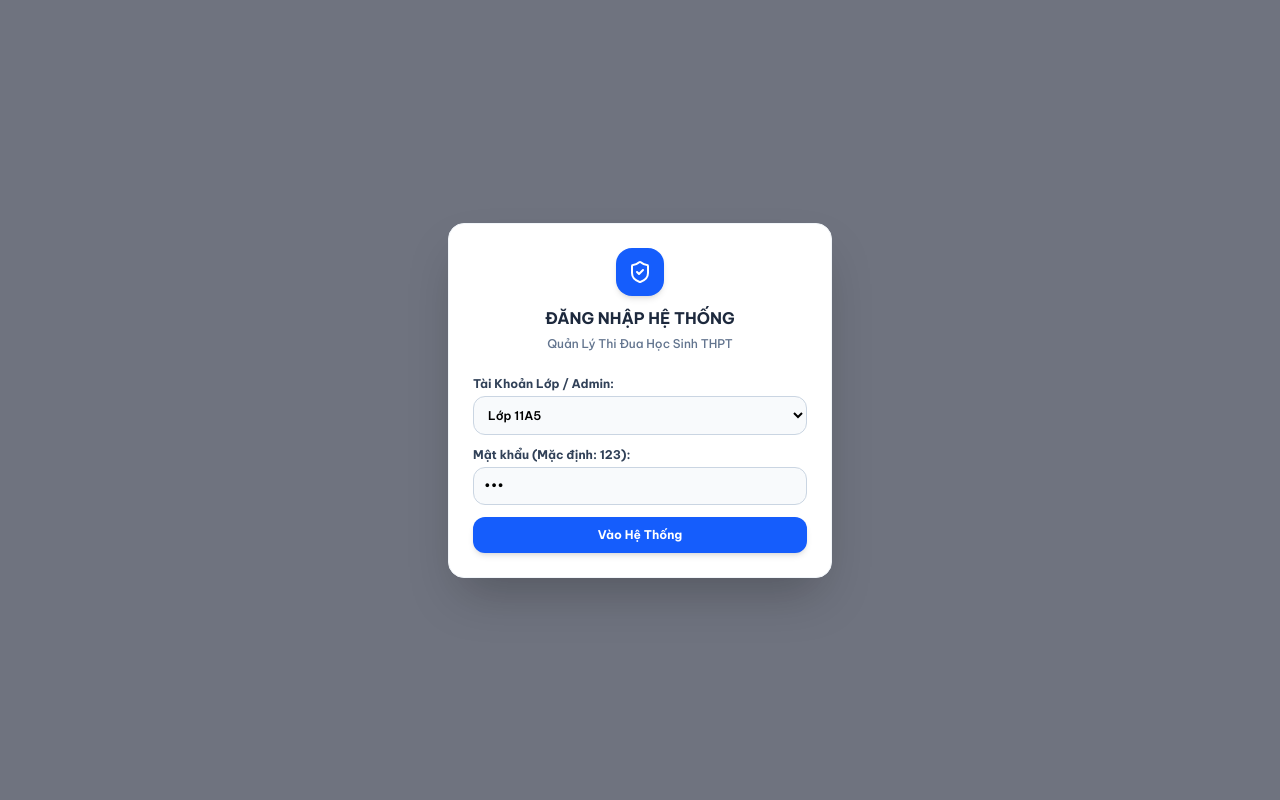
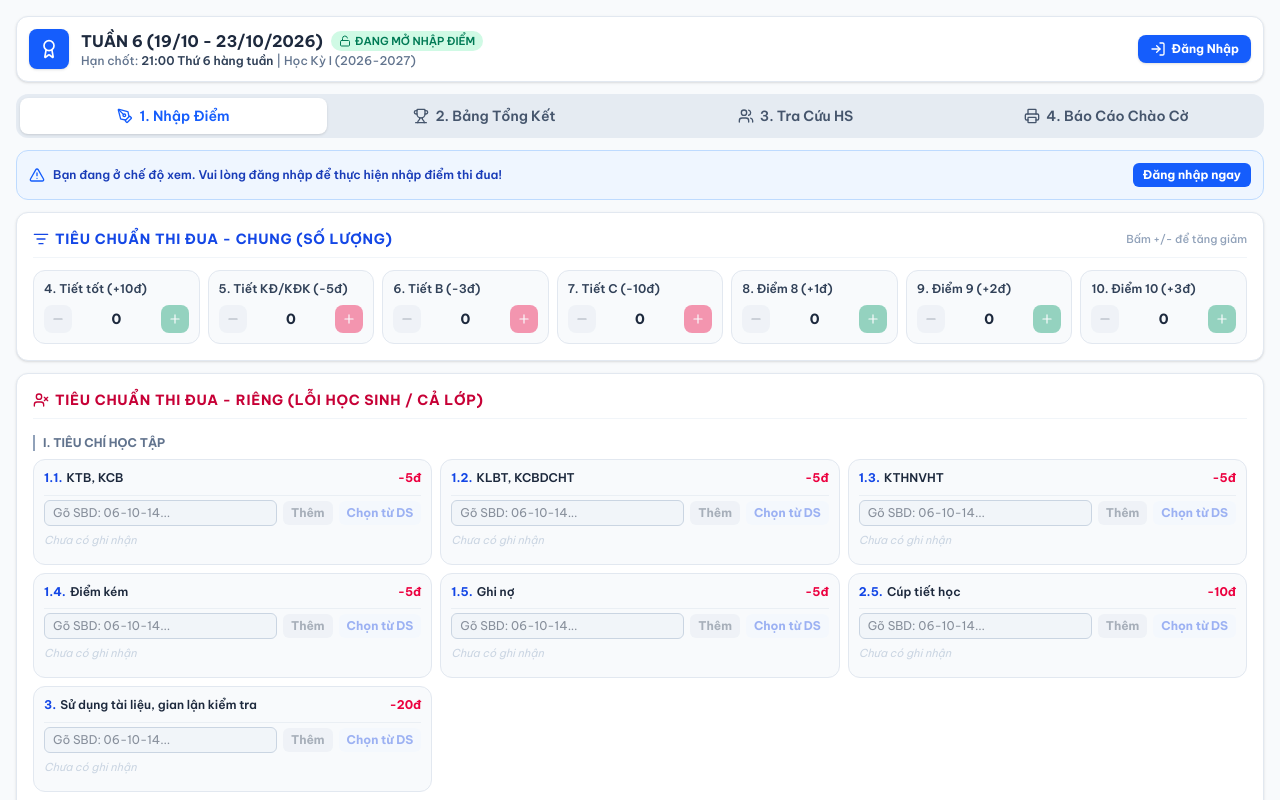
Before and after one commit to HoctoancungMrdao/TKTD-THCSTHPTRANTRUONGSINH, a React (Vite) app: page / in a window 1280 px wide. Shown: the top 800 px of the page. Built offline with nearby package versions, Linux system fonts and the light colour scheme.

Commit message:
Update App.tsx

```diff
--- a/src/App.tsx
+++ b/src/App.tsx
@@ -17,7 +17,7 @@ import {
   ListFilter,
   AlertTriangle,
   UserX,
-  CheckCircle2
+  LogIn
 } from 'lucide-react';
 
 // ==========================================
@@ -154,9 +154,18 @@ export const COMMON_CRITERIA_MAP: Record<string, { label: string; points: number
 
 export default function App() {
   // Auth state
-  const [user, setUser] = useState<UserAccount | null>(null);
+  const [user, setUser] = useState<UserAccount | null>(() => {
+    const savedSession = localStorage.getItem('thpt_thi_dua_user_session');
+    if (savedSession) {
+      try { return JSON.parse(savedSession); } catch (e) { console.error(e); }
+    }
+    return null; // Mặc định chưa đăng nhập -> Khách/Người xem
+  });
+
+  const [showLoginModal, setShowLoginModal] = useState<boolean>(false);
   const [loginSelectedAccount, setLoginSelectedAccount] = useState<string>('11A5');
-  const [loginPassword, setLoginPassword] = useState<string>('123');
+  const [loginPassword, setLoginPassword] = useState<string>('');
+  const [loginError, setLoginError] = useState<string>('');
 
   // App navigation & week
   const [activeTab, setActiveTab] = useState<'input' | 'summary' | 'students' | 'report'>('input');
@@ -214,21 +223,42 @@ export default function App() {
     return dataStore[week][cls];
   };
 
-  // Login handler
+  // Login handler với kiểm tra mật khẩu chính xác
   const handleLogin = (e: React.FormEvent) => {
     e.preventDefault();
+    setLoginError('');
+
+    let expectedPassword = '';
+    let accountObj: UserAccount | null = null;
+
     if (loginSelectedAccount === 'admin') {
-      setUser({ role: 'admin', targetClass: CLASSES[0] });
-      setTargetClass(CLASSES[0]);
+      expectedPassword = 'Admin@tts2026';
+      accountObj = { role: 'admin', targetClass: CLASSES[0] };
     } else {
-      setUser({ role: 'class', targetClass: loginSelectedAccount });
-      setTargetClass(loginSelectedAccount);
-      setStudentTabClass(loginSelectedAccount);
+      expectedPassword = `${loginSelectedAccount}@tts2026`;
+      accountObj = { role: 'class', targetClass: loginSelectedAccount };
     }
+
+    if (loginPassword.trim() !== expectedPassword) {
+      setLoginError('Mật khẩu không chính xác!');
+      return;
+    }
+
+    // Đăng nhập thành công
+    setUser(accountObj);
+    localStorage.setItem('thpt_thi_dua_user_session', JSON.stringify(accountObj));
+    if (accountObj.role === 'class') {
+      setTargetClass(accountObj.targetClass);
+      setStudentTabClass(accountObj.targetClass);
+    }
+    setShowLoginModal(false);
+    setLoginPassword('');
+    setLoginError('');
   };
 
   const handleLogout = () => {
     setUser(null);
+    localStorage.removeItem('thpt_thi_dua_user_session');
   };
 
   // Mutation Helper
@@ -256,6 +286,10 @@ export default function App() {
 
   // Tab 1: Update Common Criteria (+ / -)
   const handleUpdateCommon = (code: string, delta: number) => {
+    if (!user) {
+      setShowLoginModal(true);
+      return;
+    }
     if (isSystemLocked && user?.role !== 'admin') return;
 
     updateClassData(currentWeek, targetClass, (prev) => {
@@ -273,6 +307,10 @@ export default function App() {
 
   // Tab 1: Apply SBD string input (e.g. "06-10-14")
   const handleApplySBD = (code: string) => {
+    if (!user) {
+      setShowLoginModal(true);
+      return;
+    }
     if (isSystemLocked && user?.role !== 'admin') return;
     const rawValue = sbdInputs[code] || '';
     if (!rawValue.trim()) return;
@@ -296,6 +334,7 @@ export default function App() {
 
   // Tab 1: Remove an entry chip
   const handleRemoveIndividualEntry = (code: string, indexToRemove: number) => {
+    if (!user) return;
     if (isSystemLocked && user?.role !== 'admin') return;
 
     updateClassData(currentWeek, targetClass, (prev) => {
@@ -314,6 +353,10 @@ export default function App() {
   // Tab 1: Select student from modal picker
   const handleSelectStudentModal = (stt: string) => {
     if (!activeModalCode) return;
+    if (!user) {
+      setShowLoginModal(true);
+      return;
+    }
     if (isSystemLocked && user?.role !== 'admin') return;
 
     updateClassData(currentWeek, targetClass, (prev) => {
@@ -365,62 +408,7 @@ export default function App() {
 
   // Current active data for target class
   const activeClassData = getWeekClassData(currentWeek, targetClass);
-  const isEditingLocked = isSystemLocked && user?.role !== 'admin';
-
-  // Render Login Screen if not authenticated
-  if (!user) {
-    return (
-      <div className="min-h-screen bg-slate-900/60 backdrop-blur-sm flex items-center justify-center p-4 antialiased">
-        <form onSubmit={handleLogin} className="bg-white rounded-2xl shadow-2xl border border-slate-100 w-full max-w-sm p-6 space-y-4">
-          <div className="text-center space-y-1.5">
-            <div className="w-12 h-12 rounded-2xl bg-blue-600 text-white flex items-center justify-center font-bold text-xl mx-auto shadow-md">
-              <ShieldCheck className="w-6 h-6" />
-            </div>
-            <h2 className="text-base font-extrabold text-slate-800 pt-1">ĐĂNG NHẬP HỆ THỐNG</h2>
-            <p className="text-xs text-slate-500 font-medium">Quản Lý Thi Đua Học Sinh THPT</p>
-          </div>
-
-          <div className="space-y-3 pt-2">
-            <div>
-              <label className="block text-xs font-bold text-slate-700 mb-1">Tài Khoản Lớp / Admin:</label>
-              <select
-                value={loginSelectedAccount}
-                onChange={(e) => setLoginSelectedAccount(e.target.value)}
-                className="w-full text-xs font-semibold bg-slate-50 border border-slate-300 rounded-xl p-2.5 focus:ring-2 focus:ring-blue-500 focus:outline-none"
-              >
-                <optgroup label="Tài Khoản Quản Trị">
-                  <option value="admin">Quản Trị Viên (Admin / Đoàn Trường)</option>
-                </optgroup>
-                <optgroup label="17 Tài Khoản Lớp">
-                  {CLASSES.map((cls) => (
-                    <option key={cls} value={cls}>Lớp {cls}</option>
-                  ))}
-                </optgroup>
-              </select>
-            </div>
-
-            <div>
-              <label className="block text-xs font-bold text-slate-700 mb-1">Mật khẩu (Mặc định: 123):</label>
-              <input
-                type="password"
-                value={loginPassword}
-                onChange={(e) => setLoginPassword(e.target.value)}
-                className="w-full text-xs bg-slate-50 border border-slate-300 rounded-xl p-2.5 focus:ring-2 focus:ring-blue-500 focus:outline-none"
-                placeholder="Nhập mật khẩu..."
-              />
-            </div>
-
-            <button
-              type="submit"
-              className="w-full py-2.5 bg-blue-600 hover:bg-blue-700 text-white text-xs font-bold rounded-xl shadow-md transition-all active:scale-[0.98]"
-            >
-              Vào Hệ Thống
-            </button>
-          </div>
-        </form>
-      </div>
-    );
-  }
+  const isEditingLocked = !user || (isSystemLocked && user?.role !== 'admin');
 
   return (
     <div className="min-h-screen bg-slate-50 text-slate-800 flex flex-col antialiased">
@@ -437,7 +425,7 @@ export default function App() {
                 <span className="font-bold text-slate-800 text-sm sm:text-base">
                   TUẦN {currentWeek} (19/10 - 23/10/2026)
                 </span>
-                {isEditingLocked ? (
+                {isSystemLocked ? (
                   <span className="px-2 py-0.5 rounded-full text-[11px] font-semibold bg-rose-100 text-rose-700 flex items-center gap-1">
                     <Lock className="w-3 h-3" /> KHÓA THỨ 6 (21:00)
                   </span>
@@ -448,14 +436,14 @@ export default function App() {
                 )}
               </div>
               <p className="text-xs text-slate-500 font-medium">
-                Hạn chốt: <span class="font-semibold text-slate-700">21:00 Thứ 6 hàng tuần</span> | Học Kỳ I (2026-2027)
+                Hạn chốt: <span className="font-semibold text-slate-700">21:00 Thứ 6 hàng tuần</span> | Học Kỳ I (2026-2027)
               </p>
             </div>
           </div>
 
           <div className="flex items-center gap-2 ms-auto">
             {/* Admin Week Selector */}
-            {user.role === 'admin' && (
+            {user?.role === 'admin' && (
               <select
                 value={currentWeek}
                 onChange={(e) => setCurrentWeek(Number(e.target.value))}
@@ -467,6 +455,7 @@ export default function App() {
               </select>
             )}
 
+            {user ? (
               <div className="flex items-center gap-2 bg-slate-100 px-3 py-1.5 rounded-lg border border-slate-200">
                 <UserCheck className="w-4 h-4 text-blue-600" />
                 <span className="text-xs font-bold text-slate-700">
@@ -480,6 +469,14 @@ export default function App() {
                   <LogOut className="w-3.5 h-3.5" />
                 </button>
               </div>
+            ) : (
+              <button
+                onClick={() => setShowLoginModal(true)}
+                className="flex items-center gap-1.5 px-3 py-1.5 bg-blue-600 hover:bg-blue-700 text-white rounded-lg text-xs font-bold shadow-sm transition-all"
+              >
+                <LogIn className="w-4 h-4" /> Đăng Nhập
+              </button>
+            )}
           </div>
         </header>
 
@@ -528,8 +525,24 @@ export default function App() {
           {/* TAB 1: NHẬP ĐIỂM */}
           {activeTab === 'input' && (
             <div className="space-y-3">
+              {/* Alert nếu chưa đăng nhập */}
+              {!user && (
+                <div className="bg-blue-50 border border-blue-200 rounded-xl p-3 text-blue-800 text-xs font-semibold flex items-center justify-between">
+                  <span className="flex items-center gap-2">
+                    <AlertTriangle className="w-4 h-4 text-blue-600 shrink-0" />
+                    Bạn đang ở chế độ xem. Vui lòng đăng nhập để thực hiện nhập điểm thi đua!
+                  </span>
+                  <button
+                    onClick={() => setShowLoginModal(true)}
+                    className="px-2.5 py-1 bg-blue-600 text-white rounded-md hover:bg-blue-700 text-xs font-bold whitespace-nowrap ml-2"
+                  >
+                    Đăng nhập ngay
+                  </button>
+                </div>
+              )}
+
               {/* Warning alert if locked for regular class accounts */}
-              {isEditingLocked && (
+              {user && isSystemLocked && user.role !== 'admin' && (
                 <div className="bg-amber-50 border border-amber-300 rounded-xl p-3 text-amber-800 text-xs font-semibold flex items-center gap-2">
                   <AlertTriangle className="w-4 h-4 text-amber-600 shrink-0" />
                   <span>
@@ -539,7 +552,7 @@ export default function App() {
               )}
 
               {/* Admin target class picker */}
-              {user.role === 'admin' && (
+              {user?.role === 'admin' && (
                 <div className="bg-white p-2.5 rounded-xl border border-slate-200 flex items-center gap-2">
                   <span className="text-xs font-bold text-slate-600 whitespace-nowrap flex items-center gap-1">
                     <ShieldCheck className="w-4 h-4 text-blue-600" /> ADMIN chọn lớp chấm:
@@ -653,7 +666,10 @@ export default function App() {
                                   </button>
                                   <button
                                     disabled={isEditingLocked}
-                                    onClick={() => setActiveModalCode(item.code)}
+                                    onClick={() => {
+                                      if (!user) setShowLoginModal(true);
+                                      else setActiveModalCode(item.code);
+                                    }}
                                     className="px-2 py-1 bg-blue-50 hover:bg-blue-100 text-blue-700 text-xs font-bold rounded-md whitespace-nowrap disabled:opacity-40"
                                   >
                                     Chọn từ DS
@@ -721,7 +737,7 @@ export default function App() {
               <div className="overflow-x-auto">
                 <table className="w-full text-left border-collapse">
                   <thead>
-                    <tr class="bg-slate-50 text-slate-500 uppercase text-[11px] font-bold border-b border-slate-200">
+                    <tr className="bg-slate-50 text-slate-500 uppercase text-[11px] font-bold border-b border-slate-200">
                       <th className="py-2.5 px-4 w-28 text-center">XẾP HẠNG</th>
                       <th className="py-2.5 px-4">LỚP</th>
                       <th className="py-2.5 px-4 w-32 text-right">TỔNG ĐIỂM</th>
@@ -918,6 +934,75 @@ export default function App() {
         </main>
       </div>
 
+      {/* MODAL ĐĂNG NHẬP (KIỂM TRA MẬT KHẨU CHÍNH XÁC) */}
+      {showLoginModal && (
+        <div className="fixed inset-0 bg-slate-900/60 backdrop-blur-sm z-50 flex items-center justify-center p-4 antialiased">
+          <form onSubmit={handleLogin} className="bg-white rounded-2xl shadow-2xl border border-slate-100 w-full max-w-sm p-6 space-y-4 relative">
+            <button
+              type="button"
+              onClick={() => { setShowLoginModal(false); setLoginError(''); }}
+              className="absolute top-4 right-4 text-slate-400 hover:text-slate-600"
+            >
+              <X className="w-5 h-5" />
+            </button>
+
+            <div className="text-center space-y-1.5">
+              <div className="w-12 h-12 rounded-2xl bg-blue-600 text-white flex items-center justify-center font-bold text-xl mx-auto shadow-md">
+                <ShieldCheck className="w-6 h-6" />
+              </div>
+              <h2 className="text-base font-extrabold text-slate-800 pt-1">ĐĂNG NHẬP HỆ THỐNG</h2>
+              <p className="text-xs text-slate-500 font-medium">Quản Lý Thi Đua Học Sinh THPT</p>
+            </div>
+
+            {loginError && (
+              <div className="bg-rose-50 border border-rose-200 text-rose-600 text-xs p-2.5 rounded-xl font-bold flex items-center gap-1.5">
+                <AlertTriangle className="w-4 h-4 shrink-0" />
+                <span>{loginError}</span>
+              </div>
+            )}
+
+            <div className="space-y-3 pt-1">
+              <div>
+                <label className="block text-xs font-bold text-slate-700 mb-1">Tài Khoản Lớp / Admin:</label>
+                <select
+                  value={loginSelectedAccount}
+                  onChange={(e) => setLoginSelectedAccount(e.target.value)}
+                  className="w-full text-xs font-semibold bg-slate-50 border border-slate-300 rounded-xl p-2.5 focus:ring-2 focus:ring-blue-500 focus:outline-none"
+                >
+                  <optgroup label="Tài Khoản Quản Trị">
+                    <option value="admin">Quản Trị Viên (Admin / Đoàn Trường)</option>
+                  </optgroup>
+                  <optgroup label="17 Tài Khoản Lớp">
+                    {CLASSES.map((cls) => (
+                      <option key={cls} value={cls}>Lớp {cls}</option>
+                    ))}
+                  </optgroup>
+                </select>
+              </div>
+
+              <div>
+                <label className="block text-xs font-bold text-slate-700 mb-1">Mật khẩu:</label>
+                <input
+                  type="password"
+                  value={loginPassword}
+                  onChange={(e) => setLoginPassword(e.target.value)}
+                  className="w-full text-xs bg-slate-50 border border-slate-300 rounded-xl p-2.5 focus:ring-2 focus:ring-blue-500 focus:outline-none"
+                  placeholder="Nhập mật khẩu (VD: 10A1@tts2026)..."
+                  required
+                />
+              </div>
+
+              <button
+                type="submit"
+                className="w-full py-2.5 bg-blue-600 hover:bg-blue-700 text-white text-xs font-bold rounded-xl shadow-md transition-all active:scale-[0.98]"
+              >
+                Xác Nhận Đăng Nhập
+              </button>
+            </div>
+          </form>
+        </div>
+      )}
+
       {/* MODAL PICKER FOR SELECTING STUDENT FOR A SPECIFIC CRITERION */}
       {activeModalCode && (
         <div className="fixed inset-0 bg-slate-900/40 backdrop-blur-sm z-50 flex items-center justify-center p-3">
```
Lines whose indentation alone changed are shown as unchanged.
